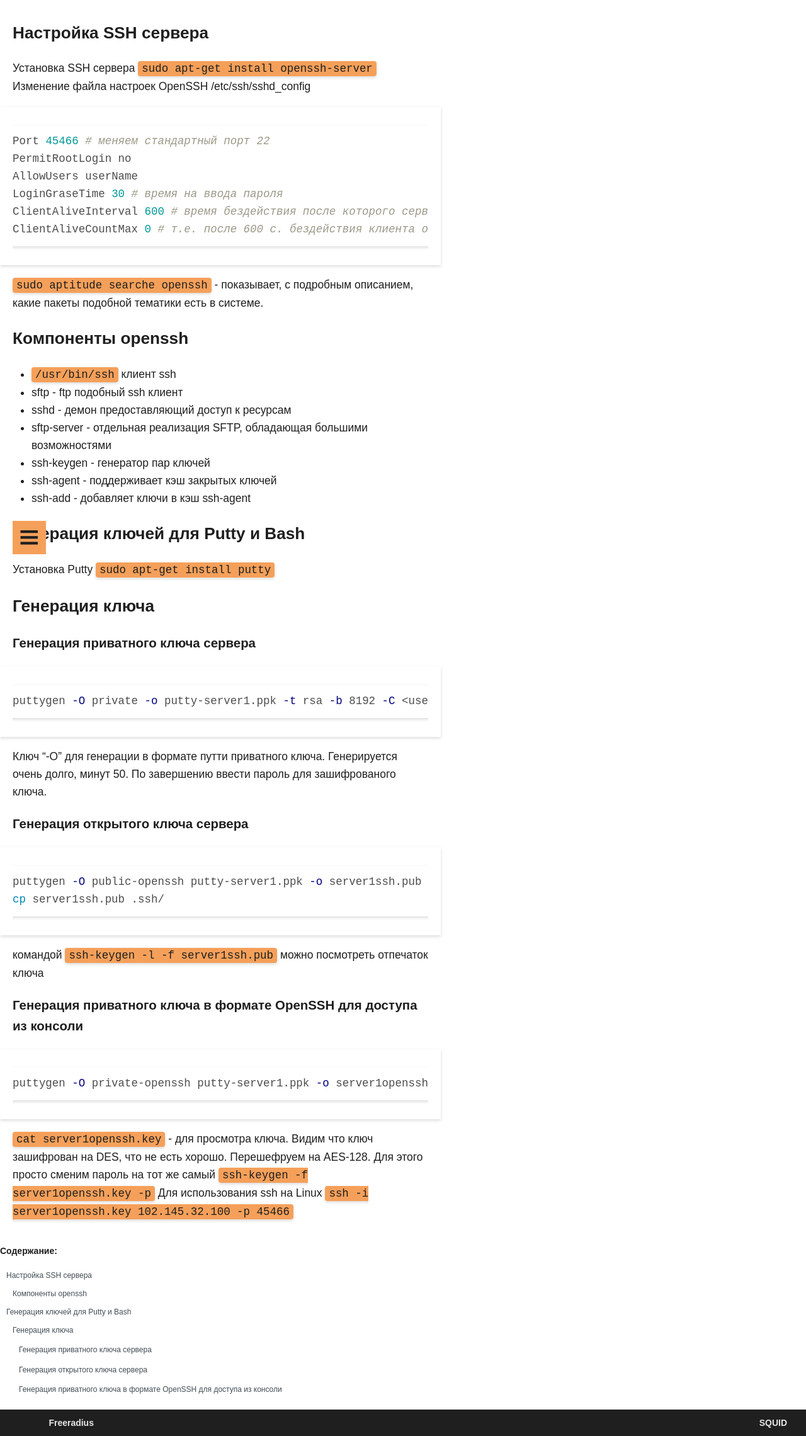
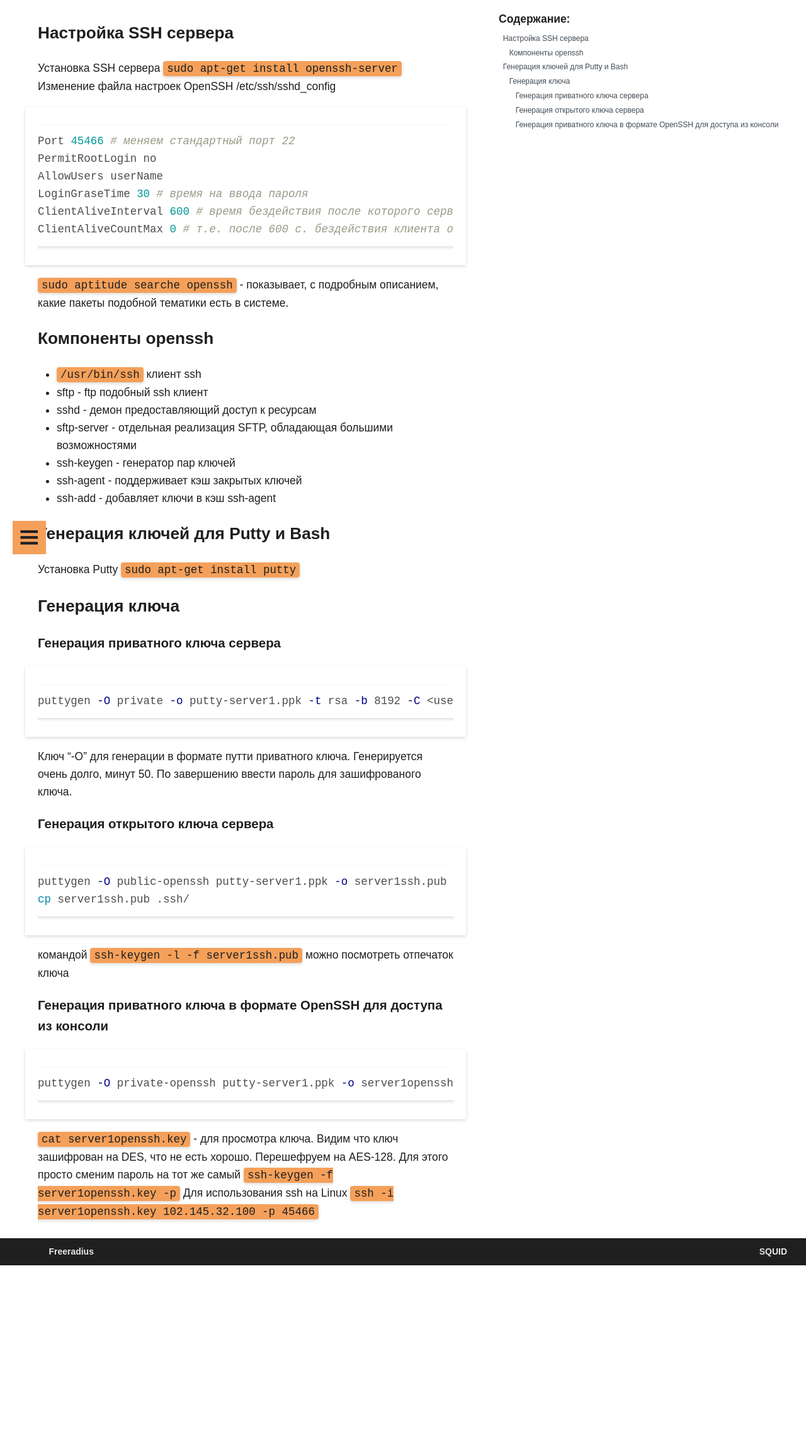
Before and after one commit to guest363/blog, a Jekyll site: the page built from _posts/2020-02-14-ssh.md, in a window 1280 px wide. Shown: the whole page at 63% size. Built offline with Jekyll 4.4.1, drawn with Linux system fonts in a browser that asks for light colours; after the commit the page ends 2009 px from its top, so only the background shows below that.

Commit message:
css для десктопа

```diff
--- a/css/article-nav.css
+++ b/css/article-nav.css
@@ -2,6 +2,8 @@
     display: none;
     position: sticky;
     top: 10px;
+    max-width: fit-content;
+    height: min-content;
   }
 
 @media screen and (min-width: 900px) {
@@ -17,9 +19,10 @@
   width: 100%;
 }
 #article--nav--header {
-  font-size: 14px;
-  font-weight: bold;
-  padding: 0;
+    font-size: 1em;
+    font-weight: bold;
+    padding: 0;
+    margin: 0.4em;
 }
 #article--nav--list h1,
 #article--nav--list h2,
@@ -29,6 +32,7 @@
 #article--nav--list h6 {
   font-size: 12px;
   font-weight: normal;
+  margin: 0.3em;
 }
 #article--nav--list h2 {
   padding-left: 10px;
--- a/css/style.css
+++ b/css/style.css
@@ -6,7 +6,7 @@ body {
   height: 100%;
   margin: 0;
 }
-article{
+article {
   box-sizing: border-box;
   width: 100%;
   padding: 0 var(--text-side);
@@ -24,7 +24,7 @@ img {
 }
 
 button,
-input[type="button"] {
+input[type='button'] {
   border: none;
   border-radius: 0;
   background: var(--color-accent);
@@ -35,19 +35,21 @@ input[type="button"] {
   text-transform: uppercase;
   transition: all 0.25s ease-in-out;
 }
-.highlight, pre {
+.highlight,
+pre {
   overflow: auto;
 }
 
-.highlighter-rouge, pre {
+.highlighter-rouge,
+pre {
   overflow: auto;
   color: #4d4d4c;
   background: var(--color-panel);
   box-shadow: var(--shadow-above);
   padding: 12px var(--text-side);
-    margin-right: calc(var(--text-side)*-1);
+  margin-right: calc(var(--text-side) * -1);
   margin-bottom: 18px;
-    margin-left: calc(var(--text-side)*-1);
+  margin-left: calc(var(--text-side) * -1);
 }
 ul {
   padding-inline-start: var(--padding-list);
@@ -67,14 +69,22 @@ code.highlighter-rouge {
   margin: 0;
 }
 .blog {
+  padding: 10px 0 0 0;
   display: flex;
-   flex-direction: column;
-   padding: 10px  0 0 0;
+  position: relative;
+  justify-content: space-between;
+  max-width: 1200px;
+  margin: 0 auto;
 }
-.tags{
+@media screen and (min-width: 900px) {
+  .blog {
+    padding: 10px 2em 0 2em;
+  }
+}
+.tags {
   display: flex;
 }
-.tag{
+.tag {
   padding: 0 10px;
 }
 
@@ -83,7 +93,7 @@ table {
   text-align: left;
   width: 100%;
 }
-tr:nth-child(odd){
+tr:nth-child(odd) {
   background-color: var(--tr-odd-color);
 }
 th {
```
Lines whose indentation alone changed are shown as unchanged.
